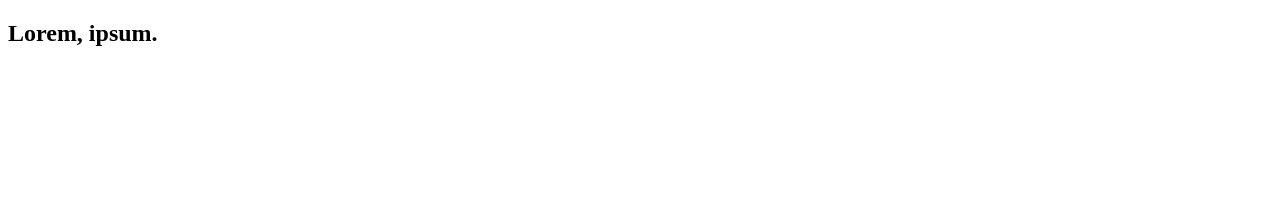
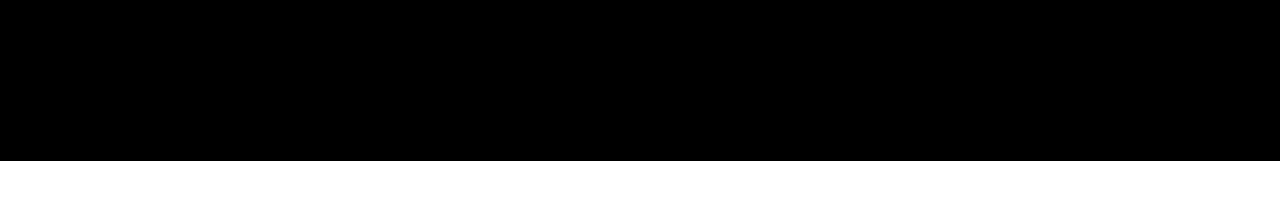
Before and after one commit to Eleame/itstep01, a plain HTML site: page index.html in a window 1280 px wide. Drawn offline with Linux system fonts and the light colour scheme.

Commit message:
add section

```diff
--- a/index.html
+++ b/index.html
@@ -11,8 +11,14 @@
     <section>
         <h1>Lorem, ipsum.</h1>
         <div class="container">
-            <img src="logo" alt="">
+            <a href="#" class="logo"></a>
+            <nav>
+                <ul class="li">lorem</ul>
+                <ul class="li">dghdfhf</ul>
+                <ul class="li">nahfh</ul>
+            </nav>
         </div>
     </section>
+    <section></section>
 </body>
 </html>
--- a/style.css
+++ b/style.css
@@ -0,0 +1,10 @@
+*{
+    margin: 0;
+    padding: 0;
+    box-sizing: border-box;
+}
+
+section{
+    padding: 20px;
+    background: #000;
+}
```
